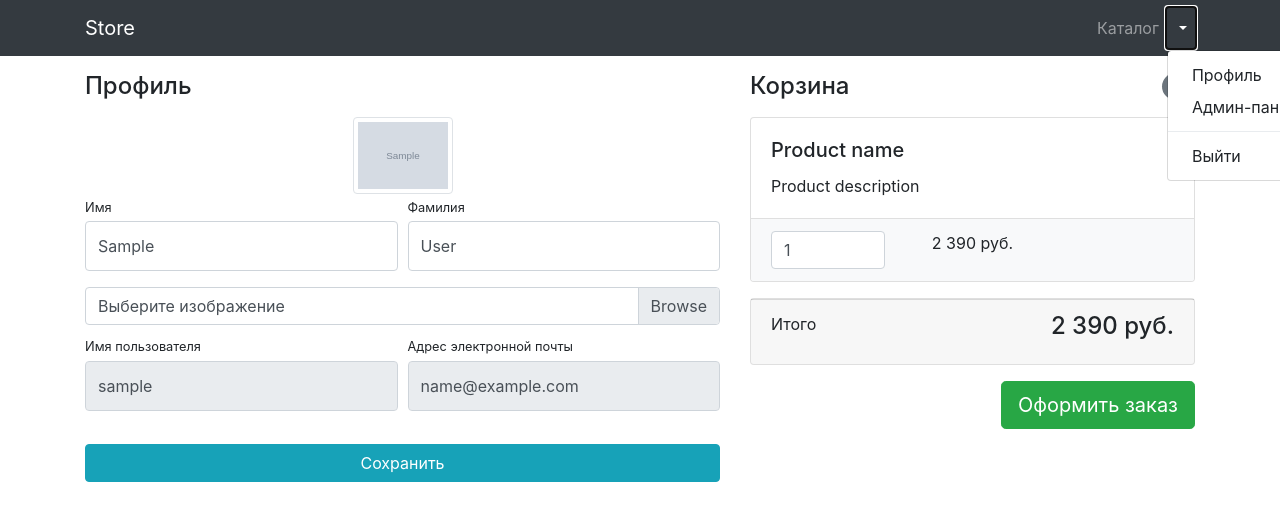
After one commit to engineer5330/engineeriys, a Django app: page /users/profile/ in a window 1280 px wide, after a click that opens the changed part. The commit adds this page. Shown: the top 521 px of the page. Run offline with Django 4.2, Linux system fonts and the light colour scheme; a user stored in the database is signed in; tables that the repository leaves empty hold one stand-in row (values such as "Sample post"); grey boxes marked "Sample" are stand-in pictures; some libraries are stand-ins or nearby versions.

Commit message:
add profile and basket model

```diff
--- a/engineeriys/settings.py
+++ b/engineeriys/settings.py
@@ -107,7 +107,7 @@ AUTH_PASSWORD_VALIDATORS = [
 # Internationalization
 # https://docs.djangoproject.com/en/4.2/topics/i18n/
 
-LANGUAGE_CODE = 'en-us'
+LANGUAGE_CODE = 'ru-ru'
 
 TIME_ZONE = 'UTC'
 
--- a/products/templates/base.html
+++ b/products/templates/products/base.html
@@ -18,9 +18,6 @@
     {% block css %} {% endblock %}
 </head>
 
-<body>
-
-
 <nav class="navbar navbar-expand-lg navbar-dark bg-dark fixed-top">
     <div class="container">
         <a class="navbar-brand" href="{% url 'index' %}">Store</a>
@@ -33,9 +30,8 @@
                 <li class="nav-item">
                     <a class="nav-link" href="{% url 'products:index'%}">Каталог <i class="fas fa-shopping-bag"></i> </a>
                 </li>
-                <li class="nav-item">
-                    <a class="nav-link" href="{% url "users:login" %}">Войти <i class="fas fa-sign-in-alt"></i></a>
-                </li>
+
+            {% if user.is_authenticated %}
                 <li class="nav-item dropdown">
                     <a class="nav-link dropdown-toggle" href="#" id="navbarDropdown" role="button"
                        data-bs-toggle="dropdown" aria-expanded="false">
@@ -43,20 +39,29 @@
                     </a>
                     <ul class="dropdown-menu" aria-labelledby="navbarDropdown">
                         <li>
-                            <a class="dropdown-item" href="users/profile.html">Профиль</a>
+                            <a class="dropdown-item" href="{% url "users:profile" %}">Профиль</a>
                         </li>
-                        <li><a class="dropdown-item" href="orders/orders.html">Заказы</a></li>
-                        <li><a class="dropdown-item" href="#">Админ-панель</a></li>
+                        {% comment %} <li><a class="dropdown-item" href="orders/orders.html">Заказы</a></li> {% endcomment %}
+                    {% if user.is_superuser or user.is_staff %}
+                        <li><a class="dropdown-item" href="{% url "admin:index" %}">Админ-панель</a></li>
+                    {% endif %}
+
                         <li>
                             <hr class="dropdown-divider">
                         </li>
                         <li>
-                            <a class="dropdown-item" href="#">
+                            <a class="dropdown-item" href="{% url "users:logout" %}">
                                 Выйти
                             </a>
                         </li>
                     </ul>
                 </li>
+            {% else %}
+                <li class="nav-item">
+                    <a class="nav-link" href="{% url "users:login" %}">Войти <i class="fas fa-sign-in-alt"></i></a>
+                </li>
+            {% endif %}
+
             </ul>
         </div>
     </div>
@@ -64,7 +69,6 @@
 
 
 {% block content %} {% endblock %}
-
 {% block footer %} {% endblock %}
 
 
--- /dev/null
+++ b/products/templates/products/baskets.html
@@ -0,0 +1,49 @@
+{% if baskets %}
+
+<div class="col-lg-5">
+    {% for item in baskets %}
+            <h4 class="mt-3 mb-3 d-flex justify-content-between align-items-center mb-3">
+                Корзина <span class="badge badge-secondary badge-pill">3</span>
+            </h4>
+            <div class="card mb-3">
+                <div class="card-body">
+                    <h5 class="card-title">Product name</h5>
+                    <p class="card-text">Product description</p>
+                </div>
+                <ul class="list-group list-group-flush">
+                    <li class="list-group-item bg-light">
+                        <div class="row text-center">
+                            <div class="col-lg-4">
+                                <input name="basketID" type="number" class="form-control"
+                                       value="1" min="0">
+                            </div>
+                            <div class="col-lg-4">2 390 руб.</div>
+                            <div class="col-lg-4">
+                                <a href="#">
+                                    <i class="fas fa-trash"></i>
+                                </a>
+                            </div>
+                        </div>
+                    </li>
+                </ul>
+            </div>
+            <div class="card mb-3">
+                <div class="card-footer">
+                    <p class="float-left">Итого</p>
+                    <h4 class="float-right">2 390 руб.</h4>
+                </div>
+            </div>
+            <a class="btn btn-success btn-lg float-right" href="../orders/order-create.html">
+                Оформить заказ
+            </a>
+        {% endfor %}
+</div>
+
+
+{% else %}
+<div class="col-lg-5">
+            <h4 class="mt-3 mb-3 d-flex justify-content-between align-items-center mb-3">
+                Корзина пуста
+            </h4>
+</div>
+{% endif %}
--- a/products/templates/index.html
+++ b/products/templates/products/index.html
@@ -1,4 +1,4 @@
-{% extends "base.html" %}
+{% extends "products/base.html" %}
 {% load static %}
 
 {% block css %}
--- a/products/urls.py
+++ b/products/urls.py
@@ -1,8 +1,9 @@
 from django.urls import path
-from products.views import products
+from products.views import products, basket_add
 
 app_name = 'products'
 
 urlpatterns = [
-    path('', products, name='index')
+    path('', products, name='index'),
+    path('baskets/add/<int:product_id>/', basket_add, name='basket_add')
 ]
--- a/users/forms.py
+++ b/users/forms.py
@@ -1,8 +1,8 @@
 from django import forms
-from django.contrib.auth.forms import AuthenticationForm, UserCreationForm
+from django.contrib.auth.forms import AuthenticationForm, UserCreationForm, UserChangeForm
 
 from django.contrib.auth import get_user_model
-CustomUser = get_user_model()
+User = get_user_model()
 
 class UserLoginForm(AuthenticationForm):
     username = forms.CharField(widget=forms.TextInput(attrs={
@@ -14,15 +14,15 @@ class UserLoginForm(AuthenticationForm):
     }))
 
 
-    class Meta:
-        model = CustomUser
+    class Meta():
+        model = User
         fields = ('username', 'password')
 
 
 class UserRegistrationForm(UserCreationForm):
-    class Metha:
-        model = CustomUser
-        fields = ('first_name', 'last_name', 'username', 'email', 'password', 'password2')
+    class Meta:
+        model = User
+        fields = ('first_name', 'last_name', 'username', 'email', 'password1', 'password2')
 
     first_name = forms.CharField(widget=forms.TextInput(attrs={
         'class': "form-control py-4", 'placeholder': 'Введите имя'
@@ -40,10 +40,35 @@ class UserRegistrationForm(UserCreationForm):
         'class': "form-control py-4", 'placeholder': 'Введите электронную почту'
     }))
 
-    password = forms.CharField(widget=forms.PasswordInput(attrs={
+    password1 = forms.CharField(widget=forms.PasswordInput(attrs={
         'class': "form-control py-4", 'placeholder': 'Введите пароль'
     }))
 
     password2 = forms.CharField(widget=forms.PasswordInput(attrs={
         'class': "form-control py-4", 'placeholder': 'Повторите пароль'
     }))
+
+
+class UserProfileForm(UserChangeForm):
+    class Meta:
+        model = User
+        fields = ('first_name', 'last_name', 'image', 'username', 'email')
+
+
+    first_name = forms.CharField(widget=forms.TextInput(attrs={
+        'class': "form-control py-4"
+    }))
+
+    last_name = forms.CharField(widget=forms.TextInput(attrs={
+        'class': "form-control py-4"
+    }))
+
+    username = forms.CharField(widget=forms.TextInput(attrs={
+        'class': "form-control py-4", 'readonly': True
+    }))
+
+    email = forms.CharField(widget=forms.EmailInput(attrs={
+        'class': "form-control py-4", 'readonly': True
+    }))
+
+    image = forms.ImageField(widget=forms.FileInput(attrs={'class': "custom-file-input"}), required = False)
--- a/users/templates/users/base.html
+++ b/users/templates/users/base.html
@@ -1,7 +1,7 @@
 
 {% load static %}
 
-ext
+
 
 <!DOCTYPE html>
 <html lang="en">
--- /dev/null
+++ b/users/templates/users/profile.html
@@ -0,0 +1,75 @@
+{% extends "products/base.html" %}
+{% load static %}
+
+{% block css %}
+<link href="{% static "vendor/css/profile.css" %}" rel="stylesheet">
+{% endblock  %}
+
+{% block content %}
+<div class="container">
+    <div class="row">
+        <div class="col-lg-7">
+            {% if form.non_field_errors %}
+                        <div class="alert
+                        {% if messages %} alert-success {% else %} alert-warning {% endif %}
+                        alert-dismissible fade show" role="alert"
+                             style="margin-top: 50px;">
+                            {{ form.non_field_errors}}
+                            <button type="button" class="close" data-dismiss="alert" aria-label="Close">
+                                <span aria-hidden="true">&times;</span>
+                            </button>
+                        </div>
+            {% endif %}
+            <h4 class="mt-3 mb-3">Профиль</h4>
+            <div class="col-lg-12 text-center">
+                <img width="100" height="100"
+                     src = "{% if user.image %} {{ user.image.url }} {% else %} {% static "vendor/img/users/default_avatar.jpg" %}{% endif %}"
+
+                     class="img-thumbnail">
+            </div>
+            <form action="{% url "users:profile" %}" method="POST" enctype="multipart/form-data">
+                {% csrf_token %}
+                <div class="form-row">
+                    <div class="col-lg-6">
+                        <div class="form-group">
+                            <label class="small mb-1" for="{{ form.first_name.id_for_label }}">Имя</label>
+                            {{ form.first_name }}
+                        </div>
+                    </div>
+                    <div class="col-lg-6">
+                        <div class="form-group">
+                            <label class="small mb-1" for="{{ form.last_name.id_for_label}}">Фамилия</label>
+                            {{ form.last_name }}
+                        </div>
+                    </div>
+                </div>
+                <div class="form-row mb-2">
+                    <div class="col-lg-12">
+                        <div class="custom-file">
+                            {{ form.image }}
+                            <label class="custom-file-label" for="{{ form.image.id_for_label }}">Выберите изображение</label>
+                        </div>
+                    </div>
+                </div>
+                <div class="form-row">
+                    <div class="col-lg-6">
+                        <label class="small mb-1" for="{{ form.username.id_for_label}}">Имя пользователя</label>
+                        {{ form.username }}
+                    </div>
+                    <div class="col-lg-6">
+                        <label class="small mb-1" for="{{ form.email.id_for_label }}">Адрес электронной
+                            почты</label>
+                        {{ form.email }}
+                    </div>
+                </div>
+                <div class="form-row">
+                    <div class="col-lg-12" style="margin-top: 33px;">
+                        <input class="btn btn-info btn-block" type="submit" value="Сохранить">
+                    </div>
+                </div>
+            </form>
+        </div>
+        {% include "products/baskets.html" %}
+    </div>
+</div>
+{% endblock %}
--- a/users/urls.py
+++ b/users/urls.py
@@ -1,9 +1,11 @@
 from django.urls import path
-from users.views import register
+from users.views import register, login, profile, logout
 
 app_name = 'users'
 
 urlpatterns = [
-    # path('login/', login, name='login'),
-    path('registration/', register, name='register')
+    path('login/', login, name='login'),
+    path('registration/', register, name='register'),
+    path('profile/', profile, name='profile'),
+    path('logout/', logout, name='logout'),
 ]
--- a/users/views.py
+++ b/users/views.py
@@ -1,36 +1,56 @@
-from django.shortcuts import render, HttpResponseRedirect
-# from django.contrib import auth
+from django.shortcuts import render, HttpResponseRedirect, HttpResponse
+from django.contrib import auth, messages
 from django.urls import reverse
 
-from users.forms import UserRegistrationForm, UserLoginForm
+from users.forms import UserRegistrationForm, UserLoginForm, UserProfileForm
+from products.models import Basket
 
-# def login(request):
-#     if request.method == 'POST':
-#         form = UserLoginForm(data=request.POST)
-#         if form.is_valid():
-#             username = request.POST['username']
-#             password = request.POST['password']
-#             user = auth.authenticate(username=username, password=password)
-#             if user:
-#                 auth.login(request, user)
-#                 return HttpResponseRedirect(reverse('index'))
+def profile(request):
+    if request.method == 'POST':
+        form = UserProfileForm(instance=request.user, data=request.POST, files = request.FILES)
+        if form.is_valid():
+            form.save()
+            return HttpResponseRedirect(reverse('users:profile'))
 
-#     else:
-#         form = UserLoginForm()
-#     context = {'form': form}
-#     return render(request, 'users/login.html', context)
+    else:
+        form = UserProfileForm(instance=request.user)
+    context = {'title': "Профиль", "form": form,
+               'baskets': Basket.objects.all()}
+    return render(request, 'users/profile.html', context)
+
+def login(request):
+    if request.method == 'POST':
+        form = UserLoginForm(data=request.POST)
+        if form.is_valid():
+            username = request.POST['username']
+            password = request.POST['password']
+            user = auth.authenticate(username=username, password=password)
+            if user:
+                auth.login(request, user)
+                return HttpResponseRedirect(reverse('index'))
+
+
+
+    else:
+        form = UserLoginForm()
+    context = {'form': form}
+    return render(request, 'users/login.html', context)
 
 
 def register(request):
     if request.method == 'POST':
-        print(request.POST['username'])
-        _data = {'csrfmiddlewaretoken': request.POST['csrfmiddlewaretoken'],'username': request.POST['username'], }
-        _form = UserRegistrationForm(data=request.POST)
-        print(_form.is_valid())
-        if _form.is_valid():
-            _form.save()
-            return HttpResponseRedirect(reverse('users  :login'))
+        form = UserRegistrationForm(data=request.POST)
+        if form.is_valid():
+            form.save()
+            messages.success(request, 'Вы успешно зарегистрировались!')
+            return HttpResponseRedirect(reverse('users:login'))
+
     else:
-        _form = UserRegistrationForm()
-        context = {'form': _form}
-        return render(request, 'users/register.html', context)
+        form = UserRegistrationForm()
+    context = {'form': form}
+    return render(request, 'users/register.html', context)
+
+
+def logout(request):
+    auth.logout(request)
+    return HttpResponseRedirect(reverse('index'))
```
Also changed, not shown: products/models.py (+13 -1 lines), products/templates/products/products.html (renamed from products/templates/products.html, +7 -3 lines), products/views.py (+19 -4 lines), users/templates/users/login.html (+13 -2 lines), users/templates/users/register.html (+7 -5 lines), products/migrations/0002_basket.py (added).
